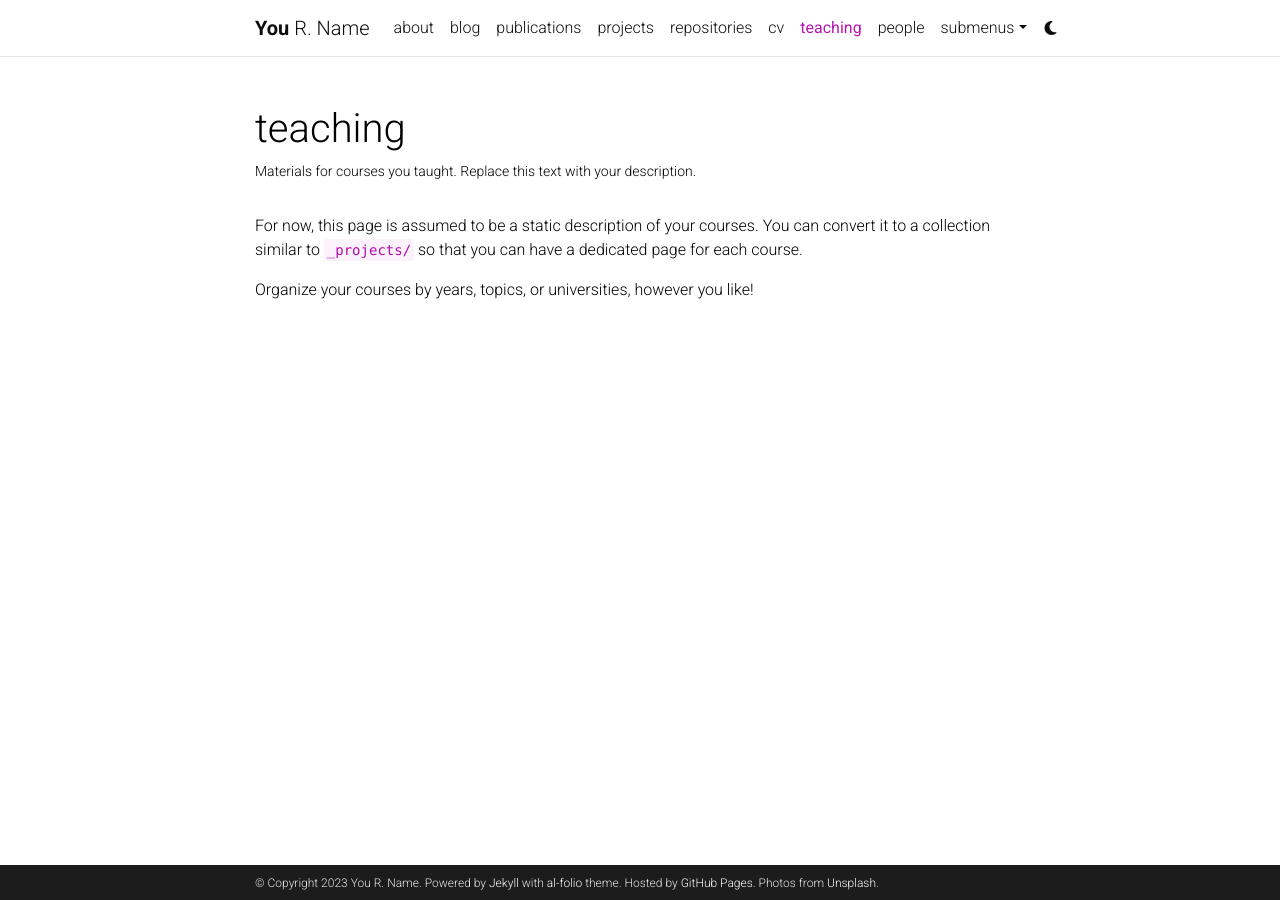
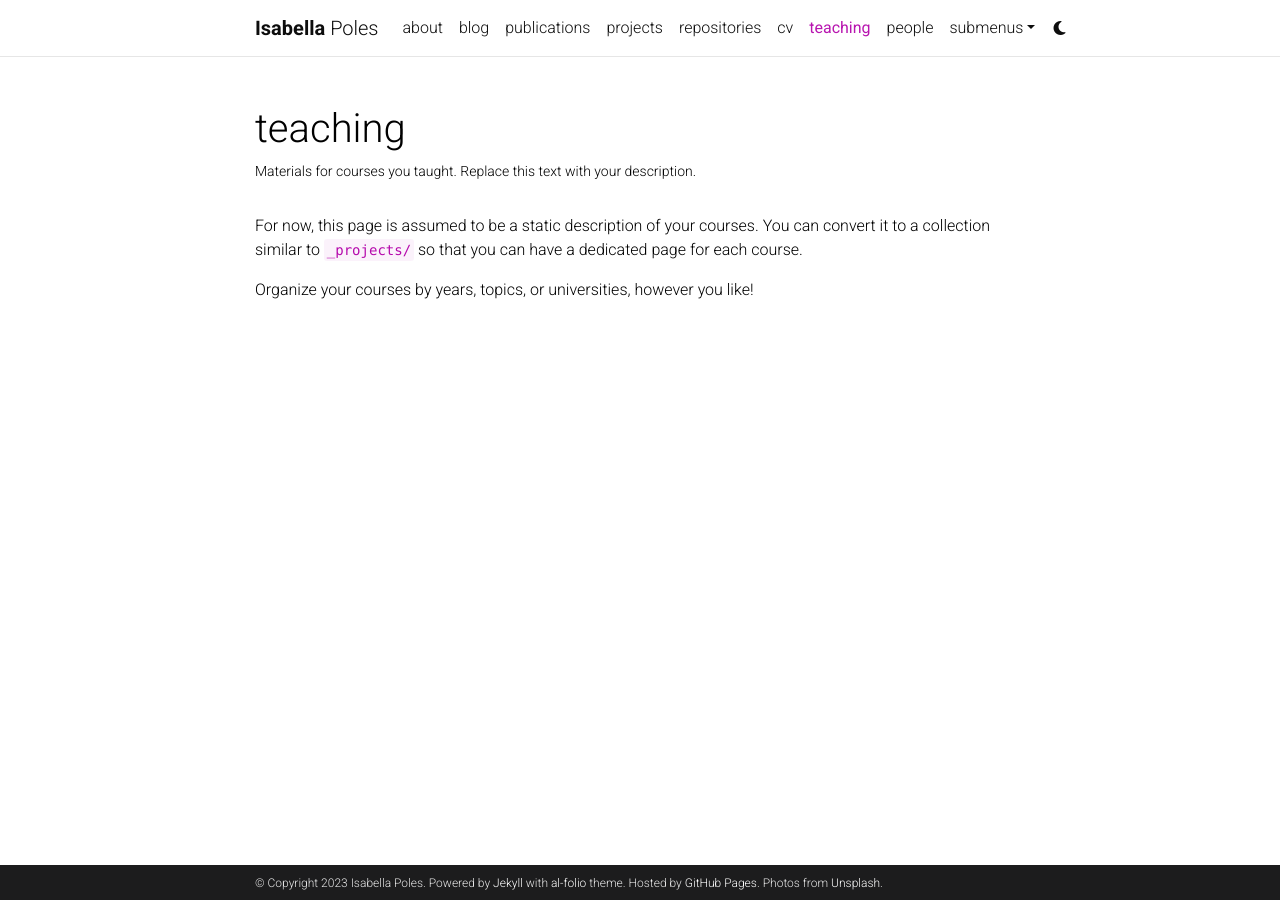
Before and after one commit to IsabellaPoles/isabellapoles.github.io, a Jekyll site: the page built from _pages/teaching.md, in a window 1280 px wide. Built offline with Jekyll 4.4.1, drawn with Linux system fonts in a browser that asks for light colours; comment, search, counter and statistics services are not loaded; a style sheet for code colours, icons or effects is not loaded.

Commit message:
Added conctact info

```diff
--- a/_config.yml
+++ b/_config.yml
@@ -3,10 +3,10 @@
 # -----------------------------------------------------------------------------
 
 title: blank # the website title (if blank, full name will be used instead)
-first_name: You
-middle_name: R.
-last_name: Name
-email: you@example.com
+first_name: Isabella
+middle_name:
+last_name: Poles
+email: isabella.poles@polimi.it
 description: > # the ">" symbol means to ignore newlines until "footer_text:"
   A simple, whitespace theme for academics. Based on [*folio](https://github.com/bogoli/-folio) design.
 footer_text: >
@@ -67,16 +67,16 @@
 # Social integration
 # -----------------------------------------------------------------------------
 
-github_username: # your GitHub user name
+github_username: isabellapoles
 gitlab_username: # your GitLab user name
-twitter_username: # your Twitter handle
+twitter_username: isa_poles
 mastodon_username: # your mastodon instance+username in the format instance.tld/@username
-linkedin_username: # your LinkedIn user name
+linkedin_username: isabella-poles
 telegram_username: # your Telegram user name
-scholar_userid: # your Google Scholar ID
+scholar_userid: ZvmzFS8AAAAJ&hl
 semanticscholar_id: # your Semantic Scholar ID
 whatsapp_number: # your WhatsApp number (full phone number in international format. Omit any zeroes, brackets, or dashes when adding the phone number in international format.)
-orcid_id: # your ORCID ID
+orcid_id: 0000-0002-0797-4532
 medium_username: # your Medium username
 quora_username: # your Quora username
 publons_id: # your ID on Publons
```
